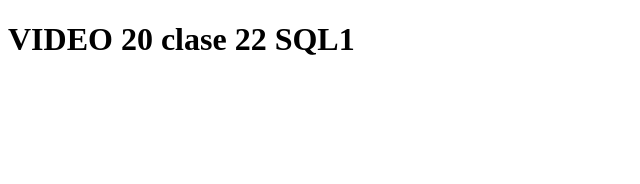
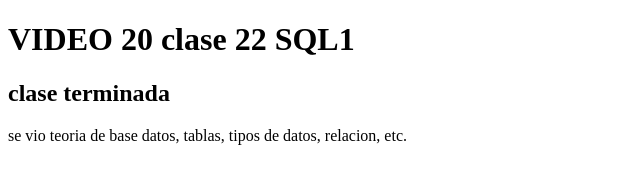
Before and after one commit to k-kurt/codo-a-codo-contenido-FrontEnd, a plain HTML site: page JAVASCRIPT/CLASE20_SQL1/SQL1/index.html in a window 1280 px wide. Shown: the whole page, without its empty margins (0-640 px from the left). Drawn offline with Linux system fonts and the light colour scheme.

Commit message:
video 20 terminado, sql1

```diff
--- a/JAVASCRIPT/CLASE20_SQL1/SQL1/index.html
+++ b/JAVASCRIPT/CLASE20_SQL1/SQL1/index.html
@@ -9,5 +9,9 @@
     <h1>
         VIDEO 20 clase 22 SQL1
     </h1>
+    <h2>clase terminada</h2>
+    <p>
+        se vio teoria de base datos, tablas, tipos de datos, relacion, etc.
+    </p>
 </body>
 </html>
```
